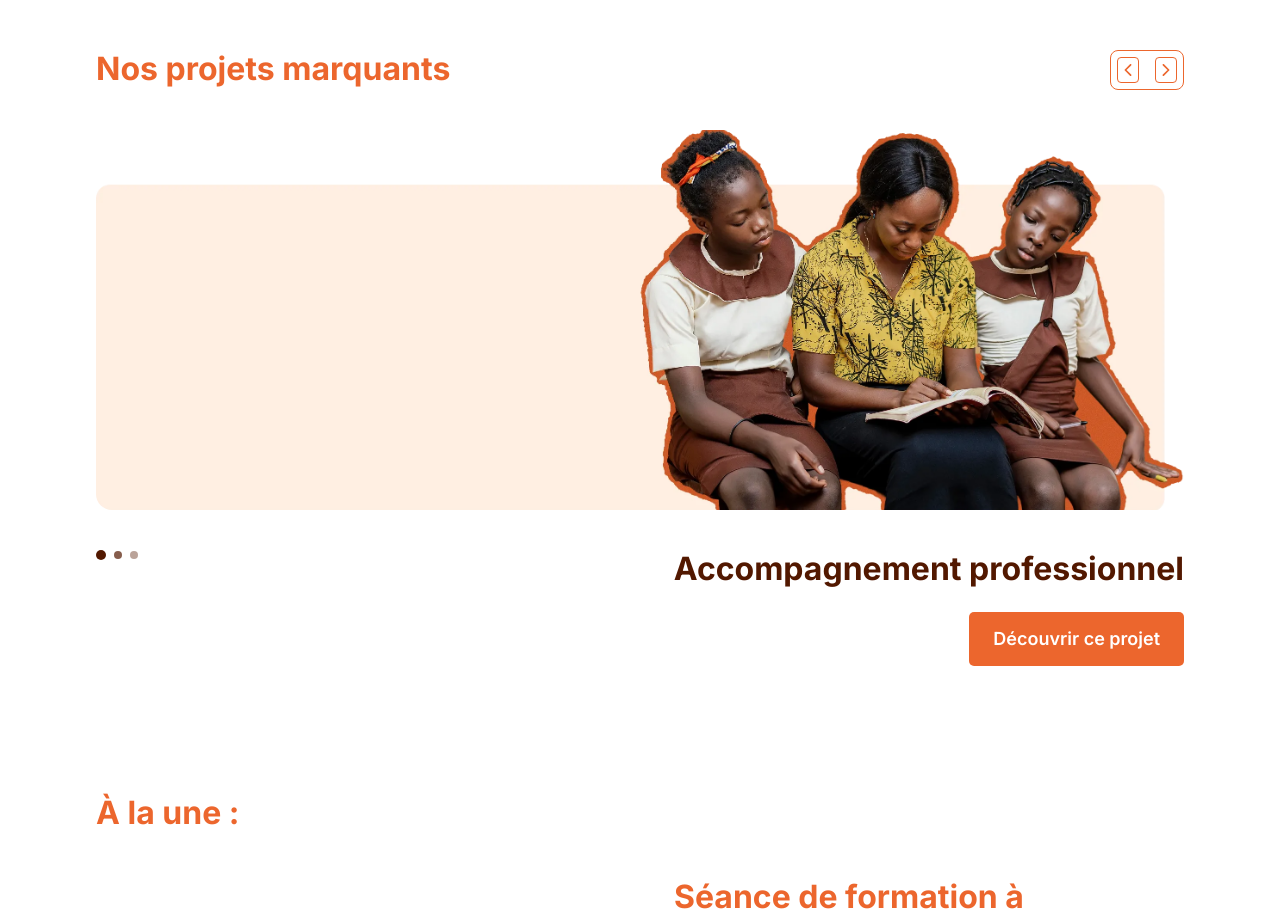
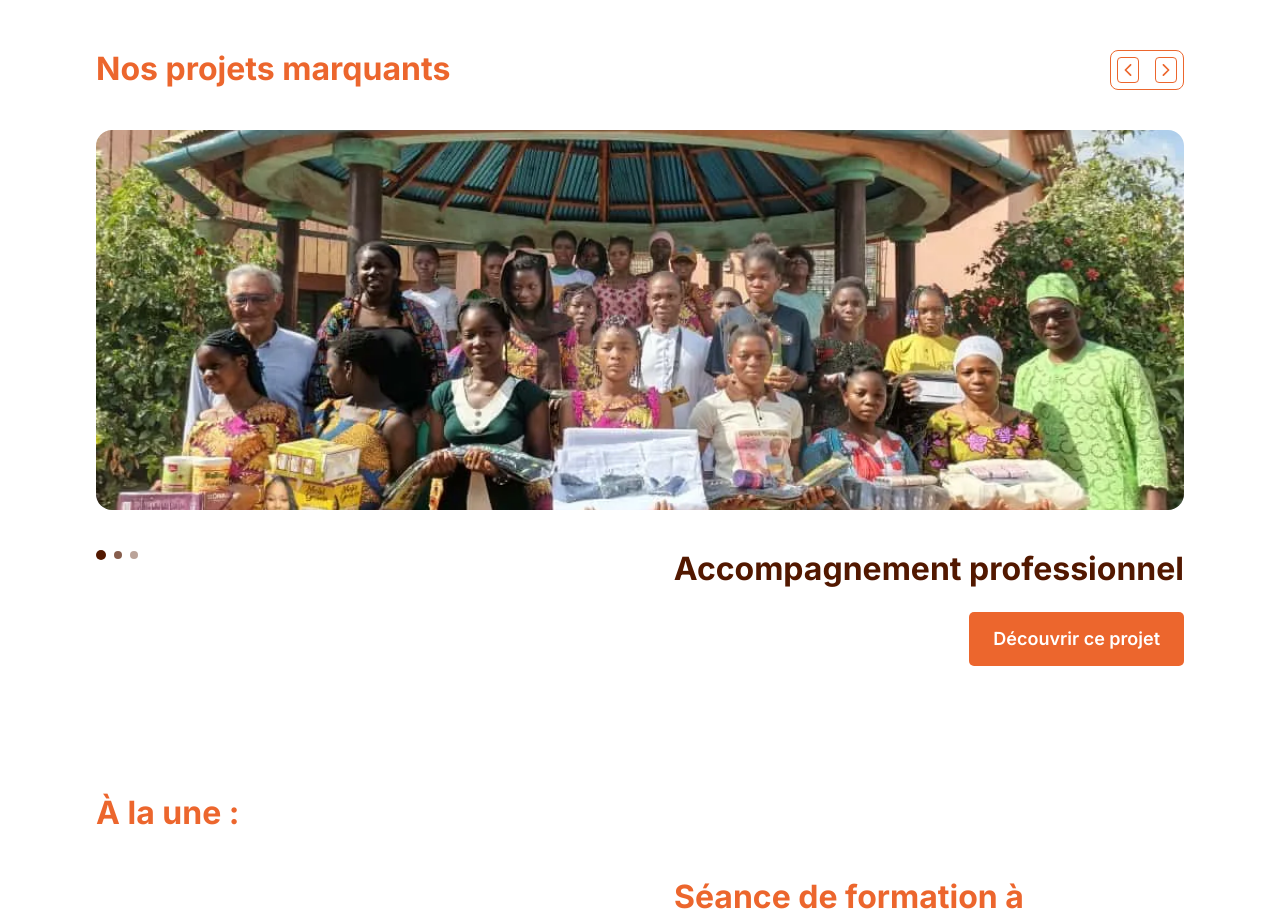
Before and after one commit to AdonisCr/3Aweb-site, a React (Vite) app: page / in a window 1280 px wide. Shown: the part 1540-2454 px from the top of the page. Built offline with nearby package versions, Linux system fonts and the light colour scheme; no server answers.

Commit message:
fix: use project hero images on home page Nos projets marquants

```diff
--- a/src/pages/Home.tsx
+++ b/src/pages/Home.tsx
@@ -24,19 +24,19 @@ const projects: Project[] = [
   {
     id: "accompagnement",
     title: "Accompagnement professionnel",
-    image: "/assets/home/accomp-pro.webp",
+    image: "/assets/projects/accompagnement/hero.webp",
     link: "/projets/accompagnement-professionnel",
   },
   {
     id: "regards-croises",
     title: "Regards croisés",
-    image: "/assets/home/projetmanq1.webp",
+    image: "/assets/projects/regards-croises/hero.webp",
     link: "/projets/regards-croises",
   },
   {
     id: "parrainage",
     title: "Parrainage",
-    image: "/assets/home/projetmanq2.webp",
+    image: "/assets/projects/parrainage/hero.webp",
     link: "/projets/parrainage",
   },
 ];
```
